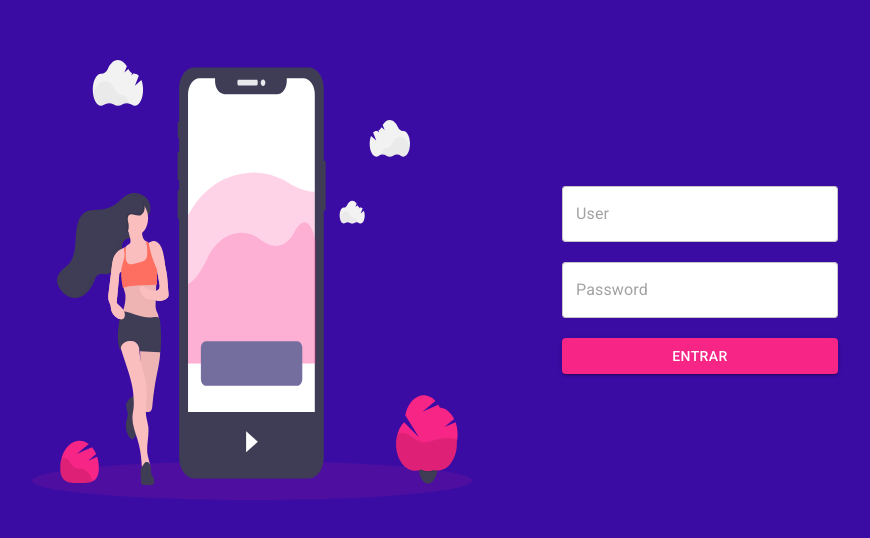
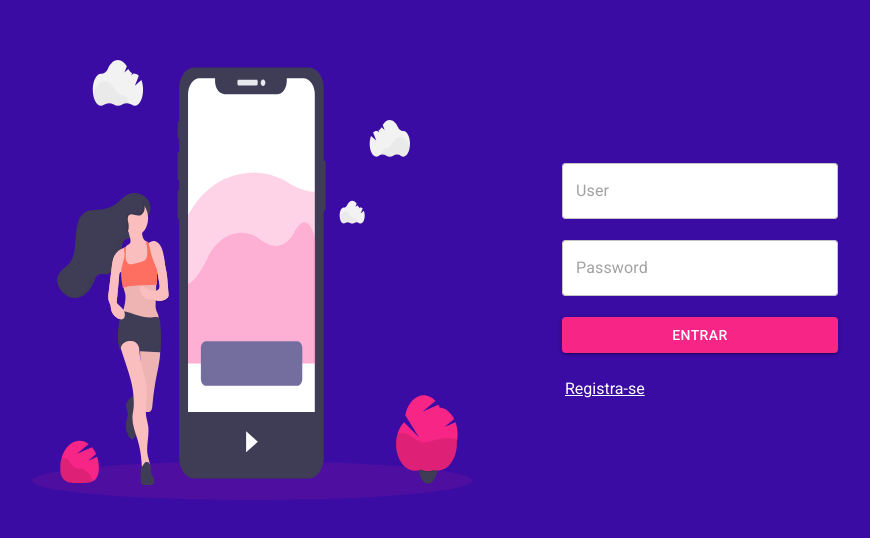
Before and after one commit to Fabricio-valadares/devstation, a React (Create React App) app: page /login in a window 1280 px wide. Shown: the part 120-658 px from the top of the page, without its empty margins (196-1066 px from the left). Built offline with nearby package versions, Linux system fonts and the light colour scheme.

Commit message:
feature: style login e salve id in localStore

```diff
--- a/package.json
+++ b/package.json
@@ -10,6 +10,7 @@
     "@testing-library/react": "^11.1.0",
     "@testing-library/user-event": "^12.1.10",
     "axios": "^0.21.1",
+    "jwt-decode": "^3.1.2",
     "react": "^17.0.1",
     "react-dom": "^17.0.1",
     "react-hook-form": "^6.15.4",
--- a/src/components/FormLogin/index.jsx
+++ b/src/components/FormLogin/index.jsx
@@ -1,5 +1,11 @@
-import { Container, FormStyled } from "./styled";
-import { Button, TextField } from "@material-ui/core";
+import {
+  Container,
+  FormStyled,
+  DivRegister,
+  PStyle,
+  ButtonStyled,
+} from "./styled";
+import { TextField } from "@material-ui/core";
 import { yupResolver } from "@hookform/resolvers/yup";
 import * as yup from "yup";
 import { useForm } from "react-hook-form";
@@ -8,7 +14,11 @@ import { useDispatch } from "react-redux";
 import { useHistory } from "react-router-dom";
 import { useStyles } from "./styled";
 
+import { useSelector } from "react-redux";
+
 const FormLogin = () => {
+  const { loginReduces } = useSelector((state) => state);
+
   const classes = useStyles();
   const dispatch = useDispatch();
   const history = useHistory();
@@ -56,9 +66,12 @@ const FormLogin = () => {
           placeholder="Password"
           variant="outlined"
         />
-        <Button type="submit" variant="contained" color="primary">
+        <ButtonStyled type="submit" variant="contained" color="primary">
           Entrar
-        </Button>
+        </ButtonStyled>
+        <DivRegister>
+          <PStyle onClick={() => history.push("/register")}>Registra-se</PStyle>
+        </DivRegister>
       </FormStyled>
     </Container>
   );
--- a/src/components/FormLogin/styled.js
+++ b/src/components/FormLogin/styled.js
@@ -1,5 +1,6 @@
 import styled from "styled-components";
 import { makeStyles } from "@material-ui/core/styles";
+import { Button } from "@material-ui/core";
 
 export const Container = styled.div`
   width: 100%;
@@ -12,8 +13,24 @@ export const FormStyled = styled.form`
   flex-direction: column;
   max-width: 300px;
   min-width: 276px;
-  height: 13em;
+  height: 16em;
   justify-content: space-around;
+`;
+
+export const ButtonStyled = styled(Button)`
+  margin-top: 20px;
+`;
+
+export const DivRegister = styled.div`
+  padding-top: 7px;
+`;
+
+export const PStyle = styled.p`
+  color: #fff;
+  font-size: 1rem;
+  margin-left: 3px;
+  text-decoration: underline;
+  cursor: pointer;
 `;
 
 // Styled Material-UI
--- a/src/pages/Login/styled.js
+++ b/src/pages/Login/styled.js
@@ -21,8 +21,7 @@ export const DivImage = styled.section`
   align-items: center;
   justify-content: center;
 
-  @media (max-width: 670px) {
-    width: 100%;
+  @media (max-width: 770px) {
     height: 43%;
   }
 `;
@@ -34,18 +33,13 @@ export const DivForm = styled.section`
   justify-content: center;
   align-items: center;
 
-  @media (max-width: 670px) {
-    height: 43%;
-    display: flex;
-    justify-content: center;
-    align-items: flex-start;
+  @media (max-width: 1040px) {
+    margin-left: 100px;
   }
 
-  @media (max-width: 875px) {
-    width: 50%;
-    display: flex;
-    justify-content: center;
-    align-items: center;
+  @media (max-width: 770px) {
+    margin-left: 0;
+    height: 50%;
   }
 `;
 
@@ -53,12 +47,12 @@ export const Image = styled.img`
   width: 440px;
   height: 440px;
 
-  @media (max-width: 1026px) {
+  @media (max-width: 1040px) {
     width: 340px;
     height: 340px;
   }
 
-  @media (max-width: 670px) {
+  @media (max-width: 770px) {
     width: 240px;
     height: 240px;
   }
--- a/src/store/modules/dataLogin/thunk.js
+++ b/src/store/modules/dataLogin/thunk.js
@@ -1,13 +1,23 @@
 import { loginAction } from "./actions";
 import api from "../../../services";
+import jwt_decode from "jwt-decode";
 
 export const loginThunk = (data, history) => (dispatch, state) => {
   localStorage.clear();
+  console.log(data);
   api
     .post("/sessions/", data)
     .then((response) => {
       localStorage.setItem("token", JSON.stringify(response.data.access));
-      dispatch(loginAction(response.data.access));
+
+      const { user_id } = jwt_decode(JSON.stringify(response.data.access));
+
+      dispatch(
+        loginAction({
+          token: JSON.stringify(response.data.access),
+          id: user_id,
+        })
+      );
 
       history.push("/dashboard");
     })
```
Also changed, not shown: 1 other file (tests, documents, lock files or other folders).
